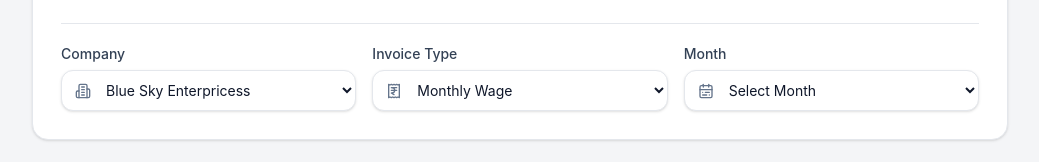
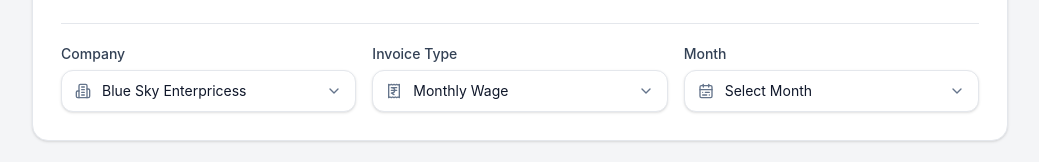
Before and after one commit to Abiram-k/invoice-generator, a React (Vite) app: page / in a window 1280 px wide. Shown: the part 132-294 px from the top of the page, without its empty margins (120-1159 px from the left). Built offline with nearby package versions, Linux system fonts and the light colour scheme; what @react-pdf/renderer would draw is missing.

Commit message:
feat: add ChevronDown icon to SelectField for enhanced dropdown UI

```diff
--- a/src/components/Field.tsx
+++ b/src/components/Field.tsx
@@ -1,4 +1,5 @@
 import { ComponentPropsWithRef, ReactNode } from "react";
+import { ChevronDown } from "lucide-react";
 
 const controlClasses =
   "w-full rounded-xl border border-line bg-card px-3.5 py-2.5 text-sm text-ink shadow-sm outline-none transition-colors duration-200 placeholder:text-muted/60 hover:border-muted/40 focus:border-brand focus:ring-4 focus:ring-brand/10";
@@ -115,12 +116,13 @@ export const SelectField = ({
     <div className="relative">
       <select
         id={id}
-        className={`peer ${controlClasses} cursor-pointer pr-8 ${icon ? "pl-10" : ""} ${className ?? ""}`}
+        className={`peer ${controlClasses} cursor-pointer appearance-none pr-10 ${icon ? "pl-10" : ""} ${className ?? ""}`}
         {...selectProps}
       >
         {children}
       </select>
       {icon ? <span className={iconWrapperClasses}>{icon}</span> : null}
+      <ChevronDown className="pointer-events-none absolute top-1/2 right-3.5 h-4 w-4 -translate-y-1/2 text-muted transition-colors duration-200 peer-focus:text-brand" />
     </div>
   </FieldShell>
 );
```
